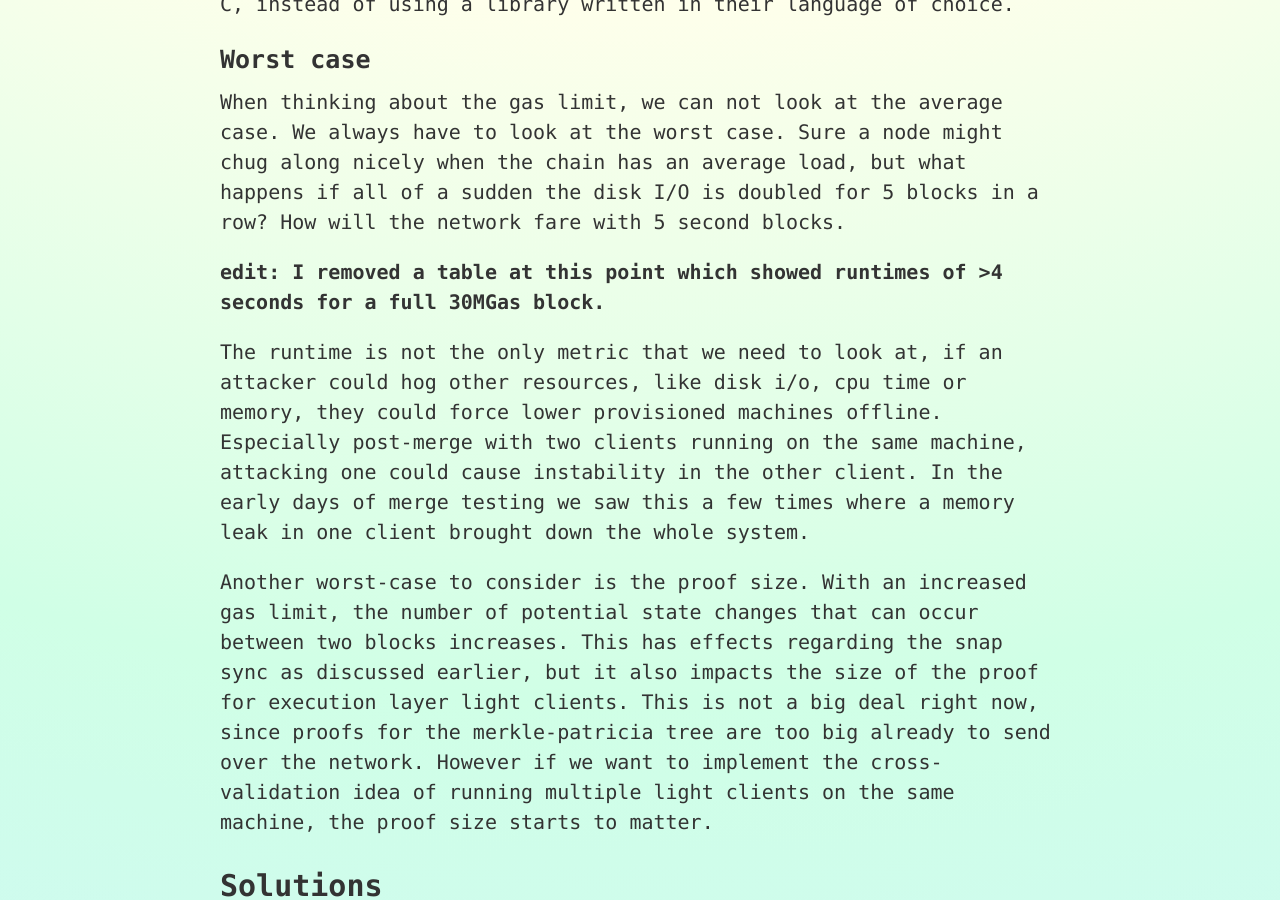
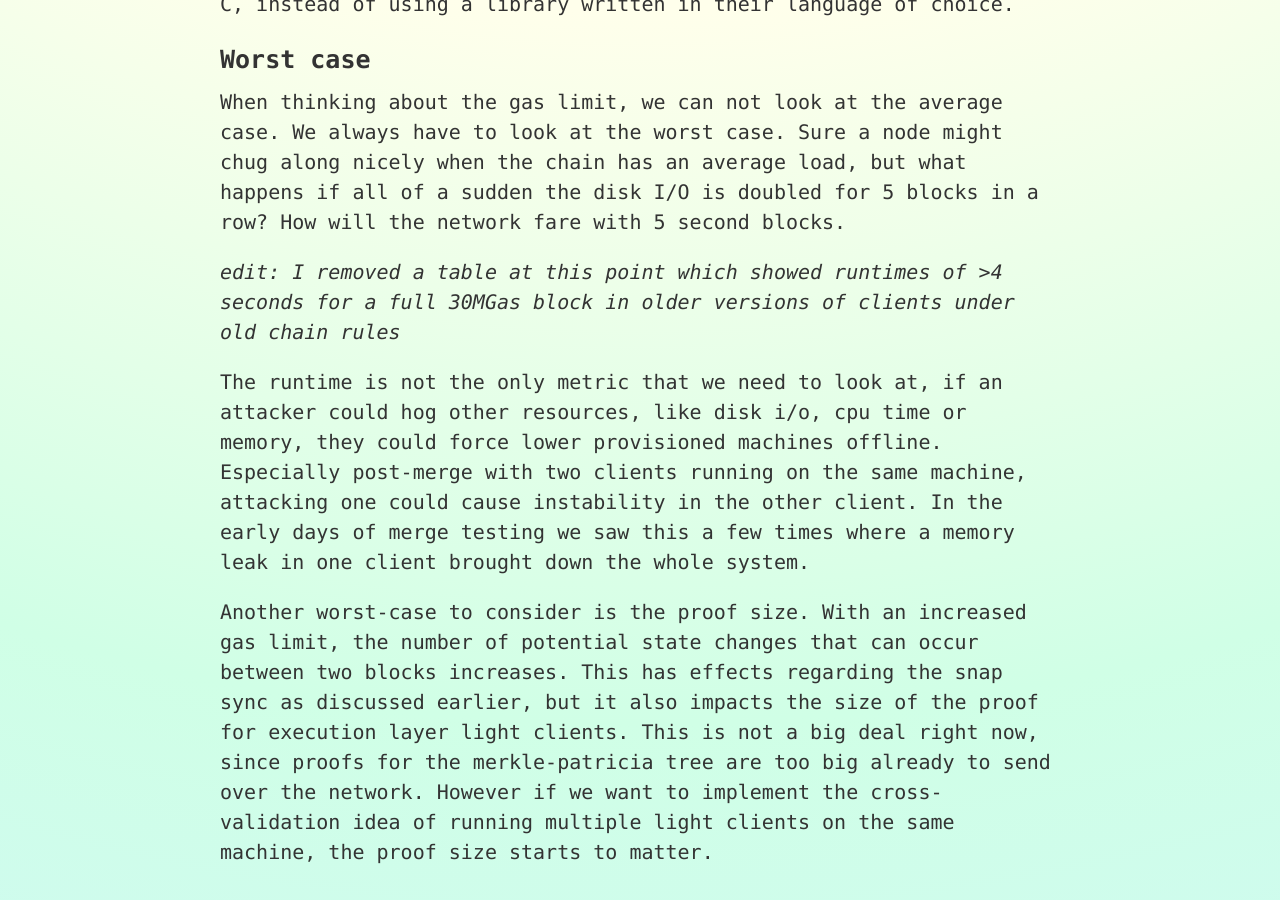
Before and after one commit to MariusVanDerWijden/MariusVanDerWijden.github.io, a Jekyll site: the page built from _posts/2024-01-11-GasLimit.md, in a window 1280 px wide and 900 px high, scrolled down 5062 px. Built offline with Jekyll 4.4.1, drawn with Linux system fonts in a browser that asks for light colours.

Commit message:
Update 2024-01-11-GasLimit.md

```diff
--- a/_posts/2024-01-11-GasLimit.md
+++ b/_posts/2024-01-11-GasLimit.md
@@ -78,7 +78,7 @@ We've also seen this with KZG, where in order to get the needed performance most
 
 When thinking about the gas limit, we can not look at the average case. We always have to look at the worst case. Sure a node might chug along nicely when the chain has an average load, but what happens if all of a sudden the disk I/O is doubled for 5 blocks in a row? How will the network fare with 5 second blocks.
 
-**edit: I removed a table at this point which showed runtimes of >4 seconds for a full 30MGas block.**
+*edit: I removed a table at this point which showed runtimes of >4 seconds for a full 30MGas block in older versions of clients under old chain rules*
 
 The runtime is not the only metric that we need to look at, if an attacker could hog other resources, like disk i/o, cpu time or memory, they could force lower provisioned machines offline.
 Especially post-merge with two clients running on the same machine, attacking one could cause instability in the other client. In the early days of merge testing we saw this a few times where a memory leak in one client brought down the whole system.
```
